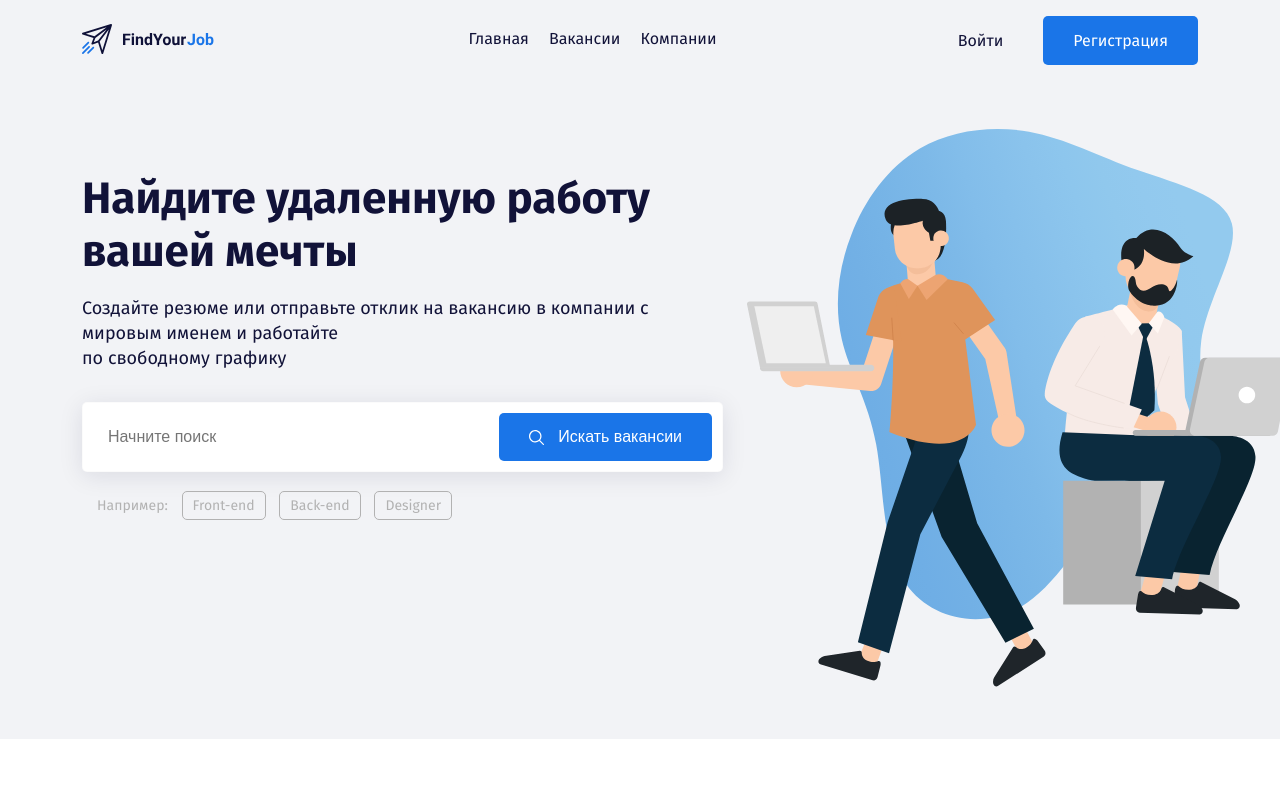
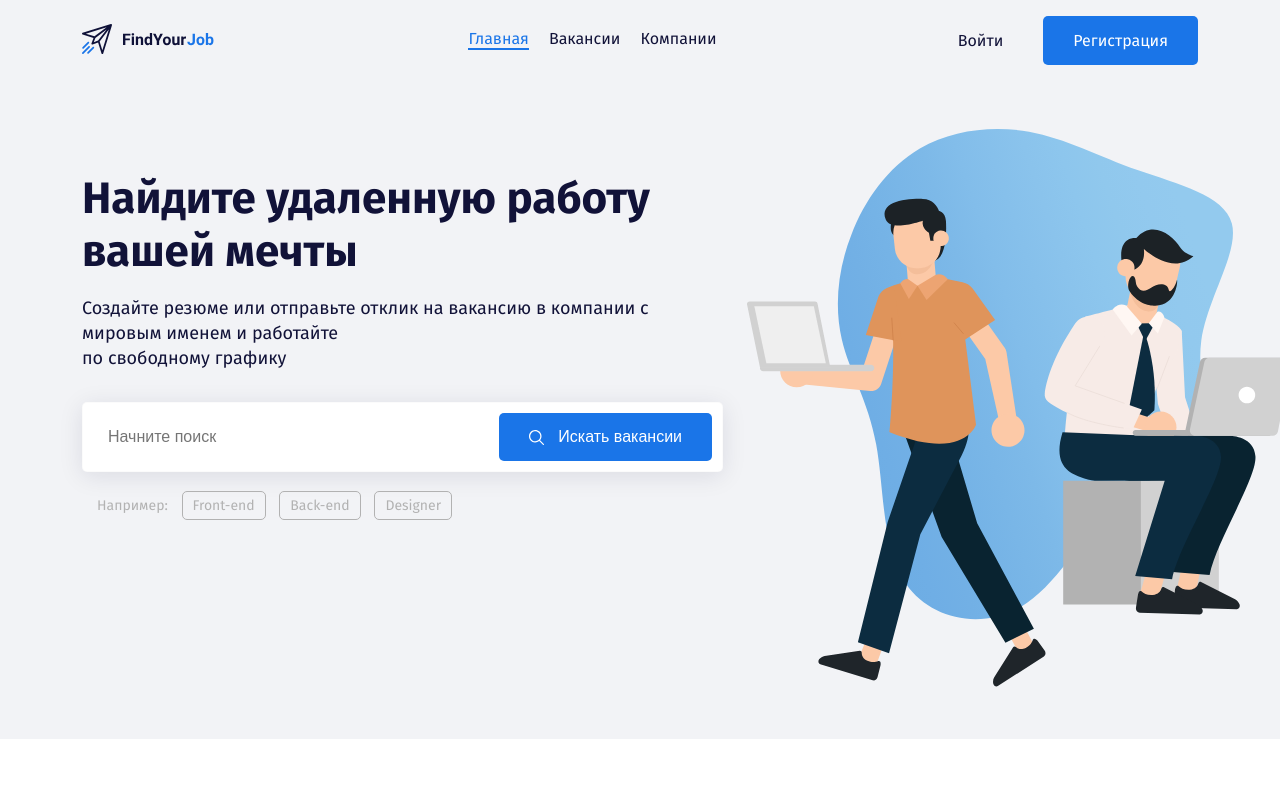
Before and after one commit to AntoschenkoMaxim/Job, a plain HTML site: page index.html in a window 1280 px wide. Shown: the top 800 px of the page. Drawn offline with Linux system fonts and the light colour scheme.

Commit message:
Add files via upload

```diff
--- a/index.html
+++ b/index.html
@@ -32,7 +32,7 @@
                 <div class="col-lg d-flex justify-content-center mb-5 mb-lg-0">
                     <nav class="nav">
                         <ul class="menu d-flex flex-column flex-lg-row align-items-center">
-                            <li class="menu-item mb-1"><a href="#" class="menu-link active-lg">Главная</a></li>
+                            <li class="menu-item mb-1"><a href="#" class="menu-link active">Главная</a></li>
                             <li class="menu-item mb-1"><a href="#" class="menu-link">Вакансии</a></li>
                             <li class="menu-item mb-1"><a href="#" class="menu-link">Компании</a></li>
                         </ul>
```
